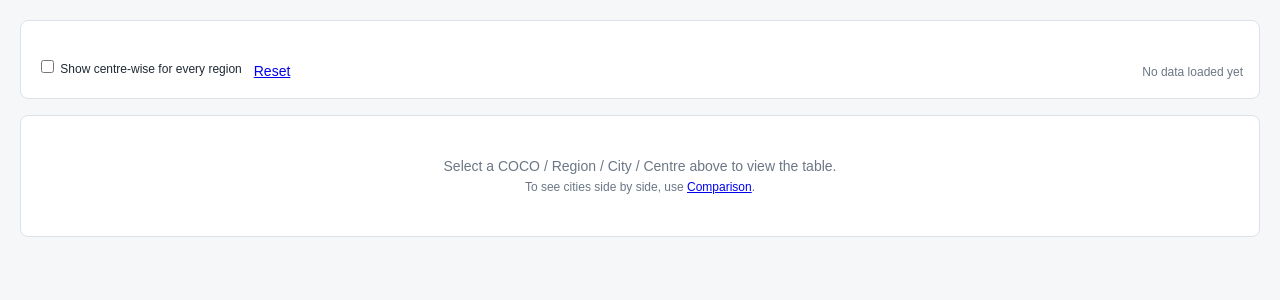
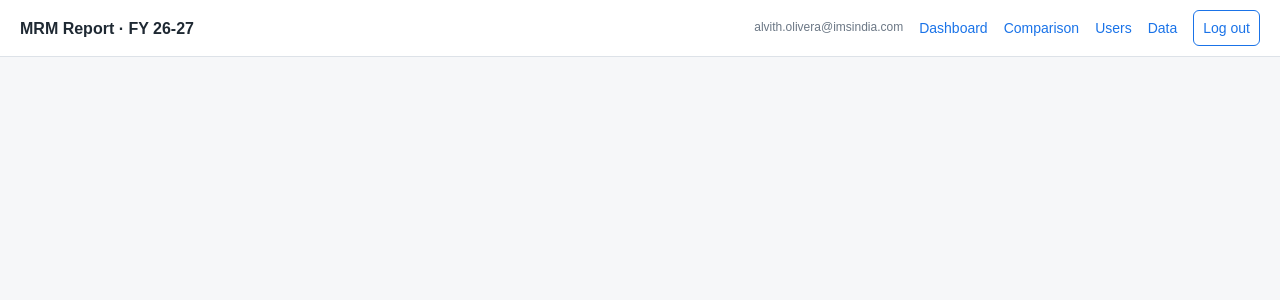
Before and after one commit to alvitholivera-IMSIndia/Data-for-mentor-websiteMRM, a Flask app: template templates/dashboard.html in a window 1280 px wide. Shown: the top 300 px of the page. Run offline with Flask 3, Linux system fonts and the light colour scheme; the template is opened without the code that fills it: values that come from a table or form of the project are taken from there, others are empty; data comes from the database, SQL or seed files in the repository; some libraries are stand-ins or nearby versions.

Commit message:
Update dashboard.html

```diff
--- a/templates/dashboard.html
+++ b/templates/dashboard.html
@@ -1,28 +1,49 @@
-{% extends "base.html" %}{% block title %}Dashboard{% endblock %}
-{% block body %}
-<form class="card filters" method="get">
-{% for key, label in (("coco","COCO / Non COCO"),("region","Region"),("city","City"),("center","Centre")) %}
-{% if opts[key]|length > 1 or f[key] %}<div><label>{{ label }}</label>
-<select name="{{ key }}" onchange="this.form.submit()"><option value="">All</option>
-{% for o in opts[key] %}<option {{ 'selected' if f[key]==o }}>{{ o }}</option>{% endfor %}</select></div>{% endif %}{% endfor %}
-<div><label>&nbsp;</label><label style="color:var(--ink)"><input type="checkbox" name="expand" value="1" {{ 'checked' if expand_all }} onchange="this.form.submit()"> Show centre-wise for every region</label></div>
-<div><a href="{{ url_for('dashboard') }}">Reset</a></div>
-<div style="margin-left:auto" class="mute">{% if updated %}Data updated: {{ updated }}{% else %}No data loaded yet{% endif %}</div>
-</form>
-{% if not has_sel %}
-<div class="card empty">Select a COCO / Region / City / Centre above to view the table.<br>
-<span class="mute">To see cities side by side, use <a href="{{ url_for('compare') }}">Comparison</a>.</span></div>
-{% elif cols %}
-<div class="toolbar">
-<button type="button" class="ghost" data-copy="mrmtable">Copy table</button>
-<a class="btn ghost" href="{{ url_for('export_csv', **request.args.to_dict()) }}">Export CSV</a>
-<a class="btn" href="{{ url_for('compare') }}">Compare cities</a>
-</div>
-<div class="tablewrap"><table class="fmt" id="mrmtable">
-<tr><th>Metric (CAT 26 students till date)</th>{% for c in cols %}<th class="{{ c.kind }}">{{ c.label }}</th>{% endfor %}</tr>
-{% for m in metrics %}{% set i = loop.index0 %}<tr><td>{{ m.label }}</td>
-{% for c in cols %}<td class="{{ c.kind }} {{ 'b' if m.bold }}">{{ c.vals[i] }}</td>{% endfor %}</tr>{% endfor %}
-</table></div>
-<p class="mute">Values are actual (target). – means that figure is not in the loaded data.</p>
-{% else %}<div class="card">No data to show for your login / filters. If this looks wrong, contact the admin.</div>{% endif %}
-{% endblock %}
+<!doctype html>
+<html lang="en"><head>
+<meta charset="utf-8"><meta name="viewport" content="width=device-width,initial-scale=1">
+<title>{% block title %}MRM Report{% endblock %}</title>
+<style>
+:root{--bg:#f6f7f9;--card:#fff;--ink:#1f2933;--mute:#6b7785;--line:#dde2e8;--brand:#1a73e8;--head:#cfd8e3;--tot:#e8edf4;--grand:#d7e3f4;--err:#c0392b;--ok:#1e8e3e}
+@media(prefers-color-scheme:dark){:root{--bg:#14171c;--card:#1d2128;--ink:#e6e9ee;--mute:#98a2b0;--line:#323a45;--brand:#6ea8ff;--head:#2b3441;--tot:#252c37;--grand:#2c3b52;--err:#ff7b6b;--ok:#5fd486}}
+*{box-sizing:border-box}body{margin:0;font:14px/1.45 Arial,Helvetica,sans-serif;background:var(--bg);color:var(--ink)}
+header{display:flex;gap:16px;align-items:center;padding:10px 20px;background:var(--card);border-bottom:1px solid var(--line)}
+header h1{font-size:16px;margin:0;flex:1}header a{color:var(--brand);text-decoration:none}
+main{padding:20px;max-width:1500px;margin:auto}
+.card{background:var(--card);border:1px solid var(--line);border-radius:8px;padding:16px;margin-bottom:16px}
+input,select,textarea,button{font:inherit;padding:7px 9px;border:1px solid var(--line);border-radius:6px;background:var(--card);color:var(--ink)}
+button{cursor:pointer;background:var(--brand);color:#fff;border-color:var(--brand)}button.ghost{background:none;color:var(--brand)}button.danger{background:none;color:var(--err);border-color:var(--err)}
+label{display:block;font-size:12px;color:var(--mute);margin-bottom:3px}
+.flash{padding:9px 12px;border-radius:6px;margin-bottom:12px}.flash.err{background:#fdecea;color:var(--err)}.flash.ok{background:#e6f4ea;color:var(--ok)}
+.filters{display:flex;flex-wrap:wrap;gap:12px;align-items:end}
+.tablewrap{overflow:auto;border:1px solid var(--line);border-radius:8px;background:var(--card)}
+table.fmt{border-collapse:collapse;min-width:100%}
+table.fmt th,table.fmt td{border:1px solid var(--line);padding:7px 12px;text-align:center;white-space:nowrap}
+table.fmt th{background:var(--head);position:sticky;top:0}
+table.fmt td:first-child,table.fmt th:first-child{text-align:left;position:sticky;left:0;background:var(--card);font-weight:400;z-index:1}
+table.fmt th:first-child{background:var(--head)}
+table.fmt .b{font-weight:700}table.fmt td.total{background:var(--tot)}table.fmt td.grand{background:var(--grand)}
+table.fmt th.total{background:var(--tot)}table.fmt th.grand{background:var(--grand)}
+table.plain{border-collapse:collapse;width:100%}table.plain td,table.plain th{padding:8px;border-bottom:1px solid var(--line);text-align:left;vertical-align:top}
+.toolbar{display:flex;gap:8px;justify-content:flex-end;margin-bottom:8px;flex-wrap:wrap}
+a.btn{display:inline-block;padding:7px 12px;border:1px solid var(--brand);border-radius:6px;text-decoration:none;color:#fff;background:var(--brand)}a.btn.ghost{background:none;color:var(--brand)}
+.empty{text-align:center;color:var(--mute);padding:40px 16px}
+.row{display:flex;flex-wrap:wrap;gap:10px;align-items:end}.mute{color:var(--mute);font-size:12px}
+</style></head><body>
+{% if u is defined and u %}<header><h1>MRM Report · FY 26-27</h1>
+<span class="mute">{{ u.email }}</span>
+<a href="{{ url_for('dashboard') }}">Dashboard</a>
+<a href="{{ url_for('compare') }}">Comparison</a>
+{% if u.is_admin %}<a href="{{ url_for('admin_users') }}">Users</a><a href="{{ url_for('admin_data') }}">Data</a>{% endif %}
+<form method="post" action="{{ url_for('logout') }}"><input type="hidden" name="csrf" value="{{ csrf() }}"><button class="ghost">Log out</button></form></header>{% endif %}
+<main>{% for c, m in get_flashed_messages(with_categories=true) %}<div class="flash {{ c }}">{{ m }}</div>{% endfor %}
+{% block body %}{% endblock %}</main><script>
+document.addEventListener("click",function(e){
+ var b=e.target.closest("[data-copy]");if(!b)return;
+ var t=document.getElementById(b.getAttribute("data-copy"));if(!t)return;
+ var text=Array.prototype.map.call(t.rows,function(r){return Array.prototype.map.call(r.cells,function(c){return c.innerText.trim()}).join("\t")}).join("\n");
+ function done(ok){var o=b.textContent;b.textContent=ok?"Copied!":"Copy failed";setTimeout(function(){b.textContent=o},1500)}
+ function fallback(){var ta=document.createElement("textarea");ta.value=text;ta.style.position="fixed";ta.style.opacity="0";document.body.appendChild(ta);ta.select();var ok=false;try{ok=document.execCommand("copy")}catch(x){}document.body.removeChild(ta);done(ok)}
+ if(navigator.clipboard&&window.isSecureContext){navigator.clipboard.writeText(text).then(function(){done(true)},fallback)}else{fallback()}
+});
+</script>
+</body></html>
```
